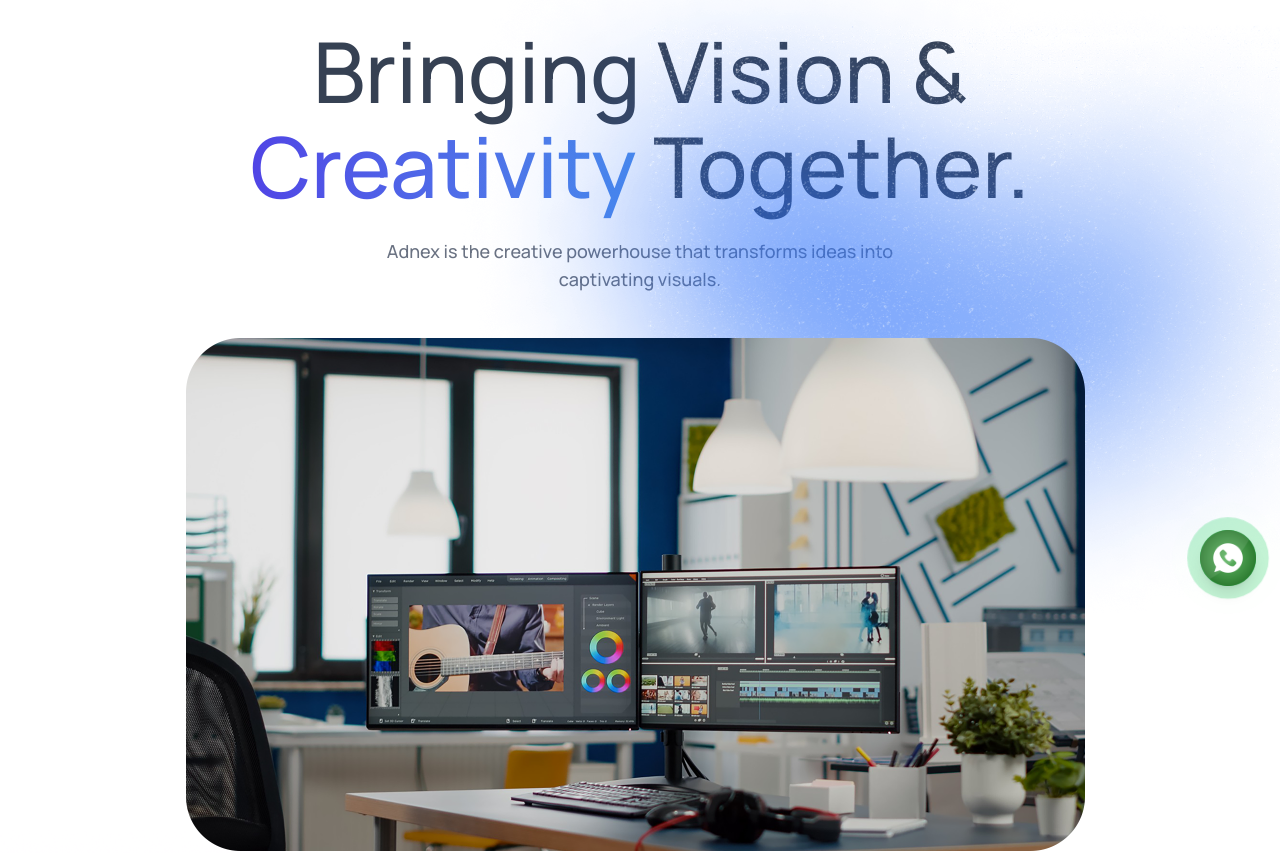
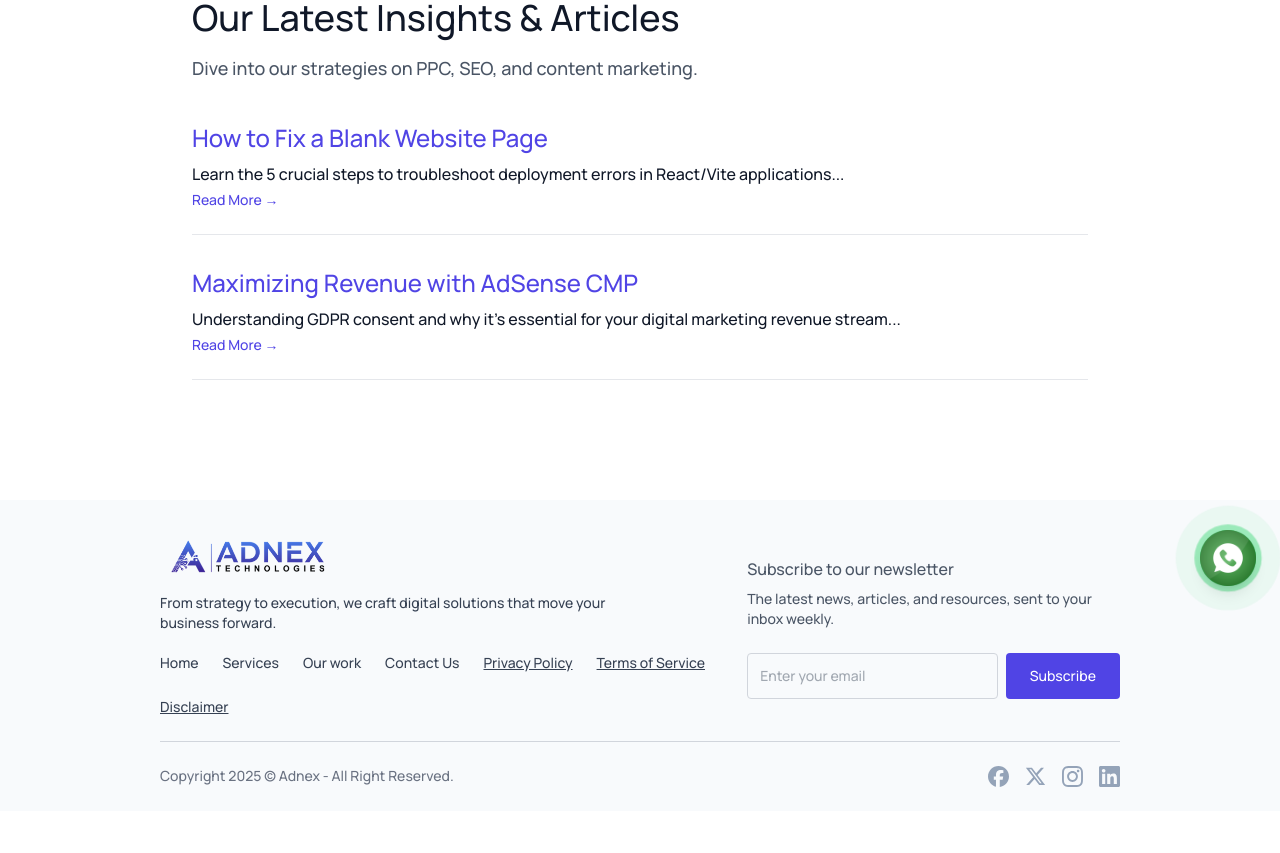
Before and after one commit to Krishnamlm/Adnex-Technology, a React (Vite) app: page /Adnex-Technology/blog in a window 1280 px wide. Shown: the part 190-1043 px from the top of the page. After the commit the page ends 1001 px from the top, so only its background shows below. Built offline with nearby package versions, Linux system fonts and the light colour scheme.

Commit message:
Final cleanup and readiness for deployment

```diff
--- a/index.html
+++ b/index.html
@@ -12,7 +12,8 @@
 
     <link rel="icon" type="image/svg+xml" href="/favicon.ico" />
     <meta name="viewport" content="width=device-width, initial-scale=1.0" />
-    <title>AdNex</title>
+    <title>Adnex | Digital Marketing Agency | PPC, SEO & Content Strategy</title>
+    <meta name="description" content="Adnex offers expert PPC campaign management, data-driven SEO, and high-quality content services to grow your business." />
 
   </head>
   <body>
@@ -21,6 +22,5 @@
 
  </body>
 </html>
-=======
   </body>
 </html>
--- a/package.json
+++ b/package.json
@@ -18,6 +18,7 @@
     "react": "^19.1.1",
     "react-dom": "^19.1.1",
     "react-hot-toast": "^2.6.0",
+    "react-router-dom": "^7.9.4",
     "tailwindcss": "^4.1.12"
   },
   "devDependencies": {
--- a/src/App.jsx
+++ b/src/App.jsx
@@ -1,4 +1,8 @@
 import React, { useEffect, useRef, useState } from 'react';
+// 🎯 ADD Router Imports and BlogPage 🎯
+import { BrowserRouter as Router, Routes, Route } from 'react-router-dom';
+import BlogPage from './components/BlogPage.jsx';
+
 import Navbar from './components/Navbar';
 import Hero from './components/Hero';
 import ClientReviewsSection from "./components/clientreviews.jsx";
@@ -11,7 +15,6 @@
 import { Toaster } from 'react-hot-toast';
 import Footer from './components/Footer';
 import ThumbnailSection from './components/ThumbnailSection';
-// ✅ ASSUMPTION: assets object containing whatsapp_icon is imported here
 import assets from './assets/assets';
 
 const getInitialTheme = () => {
@@ -23,7 +26,8 @@
     return 'light';
 };
 
-const App = () => {
+// 🎯 NEW: Logic and persistent elements are moved to AppContent
+const AppContent = () => {
     const [theme, setTheme] = useState(getInitialTheme);
 
     useEffect(() => {
@@ -33,8 +37,6 @@
 
     const dotRef = useRef(null);
     const outlineRef = useRef(null);
-
-    // Refs for custom cursor position tracking
     const mouse = useRef({x: 0, y: 0});
     const position = useRef({x: 0, y: 0});
 
@@ -47,7 +49,6 @@
         document.addEventListener('mousemove', handelMouseMove);
 
         const animate = () => {
-            // Cursor follow animation logic
             position.current.x += (mouse.current.x - position.current.x) * 0.1;
             position.current.y += (mouse.current.y - position.current.y) * 0.1;
 
@@ -64,16 +65,22 @@
         };
     },[]);
 
-    // Define the URL-encoded message for the WhatsApp link
     const whatsappMessage = "Hello%20Adnex!%20I%20saw%20your%20website%20and%20would%20like%20to%20talk%20about%20a%20project.";
-    const phoneNumber = "916265279245"; // Define the phone number for clarity
+    const phoneNumber = "916265279245";
 
     return (
         <div className="relative bg-white dark:bg-black transition-colors">
             <Toaster />
 
-            {/* Main Content Structure */}
+            {/* Navbar is OUTSIDE <Routes> (PERSISTENT) */}
             <Navbar theme={theme} setTheme={setTheme} />
+
+            <main>
+                {/* 🎯 ROUTES: Renders dynamic content here 🎯 */}
+                <Routes>
+                    {/* HOME PAGE ROUTE: Path '/' renders all existing sections */}
+                    <Route path="/" element={
+                        <>
                             <Hero />
                             <TrustedBy />
                             <ProjectStats theme={theme} />
@@ -83,70 +90,55 @@
                             <Teams />
                             <ClientReviewsSection />
                             <ContactUs />
+                        </>
+                    } />
+
+                    {/* BLOG PAGE ROUTE: Path '/blog' renders only the BlogPage */}
+                    <Route path="/blog" element={<BlogPage />} />
+                </Routes>
+            </main>
+
             <Footer theme={theme} />
 
-            {/* 📞 FIXED WHATSAPP ICON (Ripple Wrapper) 📞 */}
+            {/* WhatsApp Icon is OUTSIDE <Routes> (PERSISTENT) */}
             <div className="fixed bottom-6 right-6 z-50">
-
-   {/* 💥 RIPPLE 1: Starts immediately 💥 */}
+                {/* ... (All 3 ripple divs) ... */}
                 <div
-            className="absolute inset-0
-                       bg-[#25D366]
-                       rounded-full
-                       animate-wave-1 /* <-- NEW CUSTOM CLASS 1 */
-                       opacity-75
-                       w-full h-full
-                       z-0"
+                    className="absolute inset-0 bg-[#25D366] rounded-full animate-wave-1 opacity-75 w-full h-full z-0"
+                ></div>
+                <div
+                    className="absolute inset-0 bg-[#25D366] rounded-full animate-wave-2 opacity-75 w-full h-full z-0"
+                ></div>
+                <div
+                    className="absolute inset-0 bg-[#25D366] rounded-full animate-wave-3 opacity-75 w-full h-full z-0"
                 ></div>
 
-        {/* 💥 RIPPLE 2: Delayed by 600ms 💥 */}
-        <div
-            className="absolute inset-0
-                       bg-[#25D366]
-                       rounded-full
-                       animate-wave-2 /* <-- NEW CUSTOM CLASS 2 */
-                       opacity-75
-                       w-full h-full
-                       z-0"
-        ></div>
-
-        {/* 💥 RIPPLE 3: Delayed by 1200ms 💥 */}
-        <div
-            className="absolute inset-0
-                       bg-[#25D366]
-                       rounded-full
-                       animate-wave-3 /* <-- NEW CUSTOM CLASS 3 */
-                       opacity-75
-                       w-full h-full
-                       z-0"
-        ></div>
-
-                {/* 🎯 ICON ANCHOR TAG (Relative to sit over the ripple) 🎯 */}
+                {/* 🎯 ICON ANCHOR TAG 🎯 */}
                 <a
                     href={`https://wa.me/${phoneNumber}?text=${whatsappMessage}`}
                     target="_blank"
                     rel="noopener noreferrer"
-                    // Correct classes: relative and z-10 for stacking
                     className="relative z-10 bg-[#25D366] p-0 rounded-full shadow-lg hover:scale-110 transition-transform flex items-center justify-center"
                 >
-                    <img
-                        src={assets.whatsapp_icon}
-                        alt="WhatsApp Contact"
-                        className="w-14 h-14"
-                    />
+                    <img src={assets.whatsapp_icon} alt="WhatsApp Contact" className="w-14 h-14" />
                 </a>
             </div>
-            {/* --------------------------- */}
 
-            {/* Custom Cursor Ring */}
+            {/* ... (Custom Cursor elements) ... */}
             <div ref={outlineRef} className="fixed top-0 left-0 h-10 w-10 rounded-full border border-primary pointer-events-none z-[9999]"
             style={{transition: 'transform 0.1s ease-out'}}>
             </div>
-            {/* Custom Cursor Dot */}
             <div ref={dotRef} className="fixed top-0 left-0 h-3 w-3 rounded-full bg-primary pointer-events-none z-[9999]"></div>
-
         </div>
     );
 };
 
+
+// 🎯 FINAL EXPORT: Wrap the application in Router with the basename for GitHub Pages
+const App = () => (
+    <Router basename="/Adnex-Technology">
+        <AppContent />
+    </Router>
+);
+
 export default App;
--- /dev/null
+++ b/src/components/BlogPage.jsx
@@ -0,0 +1,36 @@
+import React from 'react';
+import { motion } from 'framer-motion';
+
+const BlogPage = () => {
+    return (
+        <motion.div
+            initial={{ opacity: 0 }}
+            animate={{ opacity: 1 }}
+            transition={{ duration: 0.8 }}
+            className="py-20 px-4 sm:px-12 lg:px-24 xl:px-40 bg-white dark:bg-black text-gray-900 dark:text-white min-h-[70vh]"
+        >
+            <div className="max-w-4xl mx-auto">
+                <h1 className="text-4xl font-extrabold mb-4 pt-10">Our Latest Insights & Articles</h1>
+                <p className="text-lg text-gray-600 dark:text-gray-400 mb-10">
+                    Dive into our strategies on PPC, SEO, and content marketing.
+                </p>
+
+                {/* Placeholder for Blog Articles */}
+                <div className="space-y-8">
+                    <div className="border-b border-gray-200 dark:border-gray-700 pb-6">
+                        <h3 className="text-2xl font-bold text-primary mb-2">How to Fix a Blank Website Page</h3>
+                        <p>Learn the 5 crucial steps to troubleshoot deployment errors in React/Vite applications...</p>
+                        <a href="#" className="text-sm text-primary hover:underline mt-1 block">Read More →</a>
+                    </div>
+                    <div className="border-b border-gray-200 dark:border-gray-700 pb-6">
+                        <h3 className="text-2xl font-bold text-primary mb-2">Maximizing Revenue with AdSense CMP</h3>
+                        <p>Understanding GDPR consent and why it's essential for your digital marketing revenue stream...</p>
+                        <a href="#" className="text-sm text-primary hover:underline mt-1 block">Read More →</a>
+                    </div>
+                </div>
+            </div>
+        </motion.div>
+    );
+};
+
+export default BlogPage;
--- a/src/components/Footer.jsx
+++ b/src/components/Footer.jsx
@@ -1,15 +1,22 @@
-import React from "react";
+import React, { useState } from "react";
 import assets from "../assets/assets";
 import { motion } from "framer-motion";
 
 const Footer = ({ theme }) => {
+  const [openModal, setOpenModal] = useState(null); // "privacy" | "terms" | "disclaimer"
+
+  const closeModal = () => setOpenModal(null);
+
   return (
+    <>
+      {/* 🌐 MAIN FOOTER SECTION */}
       <motion.div
         initial={{ opacity: 0, y: 50 }}
         whileInView={{ opacity: 1, y: 0 }}
         transition={{ duration: 0.8 }}
         viewport={{ once: true }}
-      className="bg-slate-50 dark:bg-gray-900 pt-10 sm:pt-10 mt-20 sm:mt-10 px-4 sm:px-10 lg:px-24 xl:px-40">
+        className="bg-slate-50 dark:bg-gray-900 pt-10 sm:pt-10 mt-20 sm:mt-10 px-4 sm:px-10 lg:px-24 xl:px-40"
+      >
         {/* Footer Top */}
         <div className="flex justify-between lg:items-center max-lg:flex-col gap-10">
           <motion.div
@@ -29,7 +36,8 @@
               your business forward.
             </p>
 
-          <ul className="flex gap-8">
+            {/* ⚙️ Footer Links */}
+            <ul className="flex flex-wrap gap-6">
               <li>
                 <a className="hover:text-primary" href="#hero">
                   Home
@@ -50,18 +58,46 @@
                   Contact Us
                 </a>
               </li>
+
+              {/* 🧾 Legal / Policy Links */}
+              <li>
+                <button
+                  onClick={() => setOpenModal("privacy")}
+                  className="hover:text-primary underline"
+                >
+                  Privacy Policy
+                </button>
+              </li>
+              <li>
+                <button
+                  onClick={() => setOpenModal("terms")}
+                  className="hover:text-primary underline"
+                >
+                  Terms of Service
+                </button>
+              </li>
+              <li>
+                <button
+                  onClick={() => setOpenModal("disclaimer")}
+                  className="hover:text-primary underline"
+                >
+                  Disclaimer
+                </button>
+              </li>
             </ul>
           </motion.div>
+
           <motion.div
             initial={{ opacity: 0, y: 30 }}
             whileInView={{ opacity: 1, y: 0 }}
-          transition={{ duration: 0.6 , delay: 0.3}}
+            transition={{ duration: 0.6, delay: 0.3 }}
             viewport={{ once: true }}
             className="text-gray-600 dark:text-gray-400"
           >
             <h3 className="font-semibold">Subscribe to our newsletter</h3>
             <p className="text-sm mt-2 mb-6">
-            The latest news, articles, and resources, sent to your inbox weekly.
+              The latest news, articles, and resources, sent to your inbox
+              weekly.
             </p>
 
             <div className="flex gap-2 text-sm">
@@ -71,76 +107,110 @@
                 className="w-full p-3 text-sm outline-none rounded dark:text-gray-200 bg-transparent border border-gray-300 dark:border-gray-500"
               />
               <button className="bg-primary text-white rounded px-6">
-              Susbcribe
+                Subscribe
               </button>
             </div>
           </motion.div>
         </div>
+
         <hr className="border-gray-300 dark:border-gray-600 my-6" />
 
-      {/* footer bottom */}
+        {/* Footer Bottom */}
         <motion.div
           initial={{ opacity: 0, y: 30 }}
           whileInView={{ opacity: 1, y: 0 }}
-      transition={{ duration: 0.5, delay: 0.4}}
-      viewport={{once: true}}
-      className="pb-6 text-sm text-gray-500 flex justify-center sm:justify-between gap-4 flex-wrap">
+          transition={{ duration: 0.5, delay: 0.4 }}
+          viewport={{ once: true }}
+          className="pb-6 text-sm text-gray-500 flex justify-center sm:justify-between gap-4 flex-wrap"
+        >
           <p>Copyright 2025 © Adnex - All Right Reserved.</p>
 
           <div className="flex items-center justify-between gap-4">
-           {/* Facebook Link */}
-    <a href="https://www.instagram.com/adnexindia/" target="_blank" rel="noopener noreferrer">
+            <a
+              href="https://www.instagram.com/adnexindia/"
+              target="_blank"
+              rel="noopener noreferrer"
+            >
               <img src={assets.facebook_icon} alt="Facebook" />
             </a>
-
-    {/* Twitter Link */}
-    <a href="https://www.linkedin.com/company/adnex-technologies" target="_blank" rel="noopener noreferrer">
+            <a
+              href="https://www.linkedin.com/company/adnex-technologies"
+              target="_blank"
+              rel="noopener noreferrer"
+            >
               <img src={assets.twitter_icon} alt="Twitter" />
             </a>
-
-    {/* Instagram Link */}
-    <a href="https://www.instagram.com/adnexindia/" target="_blank" rel="noopener noreferrer">
+            <a
+              href="https://www.instagram.com/adnexindia/"
+              target="_blank"
+              rel="noopener noreferrer"
+            >
               <img src={assets.instagram_icon} alt="Instagram" />
             </a>
-
-    {/* LinkedIn Link */}
-    <a href="https://www.linkedin.com/company/adnex-technologies" target="_blank" rel="noopener noreferrer">
+            <a
+              href="https://www.linkedin.com/company/adnex-technologies"
+              target="_blank"
+              rel="noopener noreferrer"
+            >
               <img src={assets.linkedin_icon} alt="LinkedIn" />
             </a>
           </div>
         </motion.div>
       </motion.div>
+
+      {/* 🪟 MODAL OVERLAY (shared for all policies) */}
+      {openModal && (
+        <div
+          onClick={closeModal}
+          className="fixed inset-0 bg-black/50 flex items-center justify-center z-[99999]"
+        >
+          <div
+            onClick={(e) => e.stopPropagation()}
+            className="bg-white dark:bg-gray-800 max-w-lg w-[90%] p-6 rounded-xl shadow-xl text-gray-700 dark:text-gray-300 overflow-y-auto max-h-[80vh]"
+          >
+            <h2 className="text-xl font-semibold mb-4 text-center">
+              {openModal === "privacy" && "Privacy Policy"}
+              {openModal === "terms" && "Terms of Service"}
+              {openModal === "disclaimer" && "Disclaimer"}
+            </h2>
+
+            {openModal === "privacy" && (
+              <p>
+                At <strong>Adnex Technologies</strong>, we respect your privacy.
+                We collect only necessary data to provide better services and
+                never share your information with third parties unless required
+                by law.
+              </p>
+            )}
+
+            {openModal === "terms" && (
+              <p>
+                By using our website, you agree to comply with our terms. You
+                may not use our site for any illegal or harmful activities.
+                Content is the property of Adnex Technologies.
+              </p>
+            )}
+
+            {openModal === "disclaimer" && (
+              <p>
+                The content on this website is provided to showcase our expertise and services.
+            While we aim to keep all information accurate and up to date, it should not be
+            considered legal or contractual advice. For project-specific discussions or
+            commitments, please contact <strong>Adnex Technologies</strong> directly.
+              </p>
+            )}
+
+            <button
+              onClick={closeModal}
+              className="mt-6 w-full bg-primary text-white py-2 rounded hover:bg-primary/90"
+            >
+              Close
+            </button>
+          </div>
+        </div>
+      )}
+    </>
   );
 };
 
 export default Footer;
-
-{
-  /* <footer className="px-6 md:px-16 lg:px-24 xl:px-32 pt-8 w-full text-gray-500">
-            <div className="flex flex-col md:flex-row justify-between w-full gap-10 border-b border-gray-500/30 pb-6">
-                <div className="md:max-w-96">
-                    <img className="h-9" src={assets.logo} alt="dummyLogoDark" />
-                    <p className="mt-6 text-sm">
-                        Lorem Ipsum is simply dummy text of the printing and typesetting industry.
-                        Lorem Ipsum has been the industry's standard dummy text ever since the 1500s,
-                        when an unknown printer took a galley of type and scrambled it to make a type specimen book.
-                    </p>
-                </div>
-                <div className="flex-1 flex items-start md:justify-end gap-20">
-                    <div>
-                        <h2 className="font-semibold text-gray-800 mb-5">Subscribe to our newsletter</h2>
-                        <div className="text-sm space-y-2">
-                            <p>The latest news, articles, and resources, sent to your inbox weekly.</p>
-                            <div className="flex items-center gap-2 pt-4">
-                                <input className="border border-gray-500/30 placeholder-gray-500 focus:ring-2 ring-indigo-600 outline-none w-full max-w-64 h-9 rounded px-2" type="email" placeholder="Enter your email" />
-                                <button className="bg-blue-600 w-24 h-9 text-white rounded">Subscribe</button>
-                            </div>
-                        </div>
-                    </div>
-                </div>
-            </div>
-            <p className="pt-4 text-center text-xs md:text-sm pb-5">
-                Copyright 2024 © <a href="https://prebuiltui.com">PrebuiltUI</a>. All Right Reserved.
-            </p>
-        </footer> */
-}
--- a/src/components/Hero.jsx
+++ b/src/components/Hero.jsx
@@ -22,7 +22,7 @@
       transition={{ duration: 0.6, delay:0.8 }}
       viewport={{once: true}}
 
-      className='text-4xl sm:text-5xl md:text-6xl xl:text-[84px] font-medium xl:leading-[95px] max-w-5xl'>Bringing Vision & <span className='bg-gradient-to-r from-[#5044E5] to-[#4d8cea] bg-clip-text text-transparent'>Creativity</span> Together.</motion.h1>
+      className='text-4xl sm:text-5xl md:text-6xl xl:text-[84px] font-medium xl:leading-[95px] max-w-5xl'><h1>Bringing Vision & <span className='bg-gradient-to-r from-[#5044E5] to-[#4d8cea] bg-clip-text text-transparent'>Creativity</span> Together.</h1></motion.h1>
 
       <motion.p
       initial={{ opacity: 0, y: 30 }}
--- a/src/components/Navbar.jsx
+++ b/src/components/Navbar.jsx
@@ -45,6 +45,13 @@
         <a onClick={() => setSidebarOpen(false)} href="#contact-us" className="sm:hover:border-b">
           Contact Us
         </a>
+        <a
+    onClick={() => setSidebarOpen(false)}
+    href="/Adnex-Technology/blog" /* MUST include the repository name for correct routing */
+    className="sm:hover:border-b"
+>
+    Blog
+</a>
       </div>
 
       {/* Right Side Controls */}
--- a/vite.config.js
+++ b/vite.config.js
@@ -1,16 +1,8 @@
-// vite.config.js
-
-// 🎯 CRITICAL FIX: Ensure defineConfig is imported from 'vite'
 import { defineConfig } from 'vite'
 import react from '@vitejs/plugin-react'
 import tailwindcss from '@tailwindcss/vite'
 
-export default defineConfig(({ command }) => {
-    // Determine the base path:
-    const basePath = command === 'build' ? '/Adnex-Technology/' : '/';
-
-    return {
-        plugins: [react(), tailwindcss()],
-        base: basePath,
-    }
+export default defineConfig({
+  plugins: [react(), tailwindcss()],
+  base: './', // ✅ use relative paths for custom domain hosting
 })
```
Also changed, not shown: 1 other file (tests, documents, lock files or other folders). Lines whose indentation alone changed are shown as unchanged.
